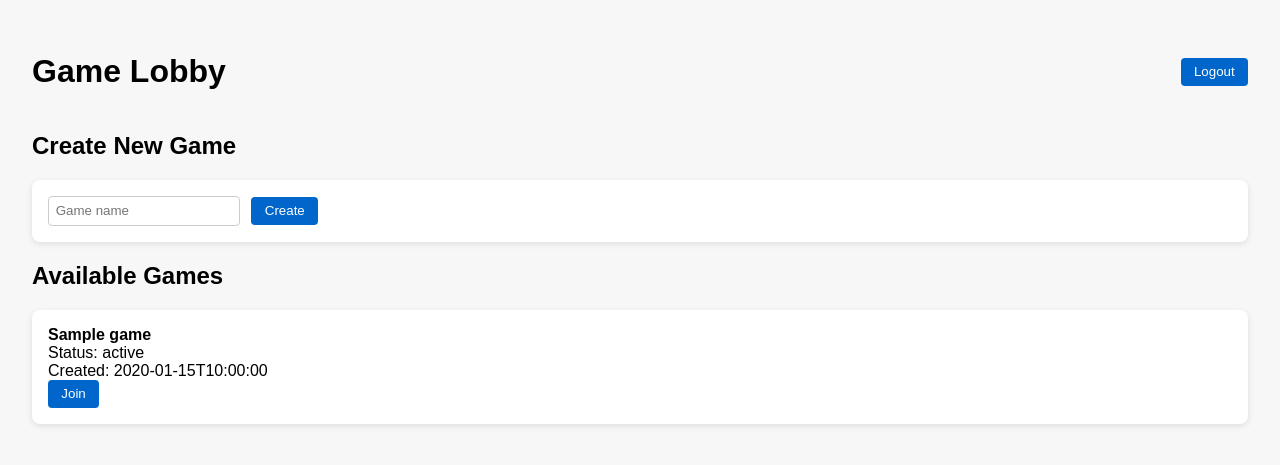
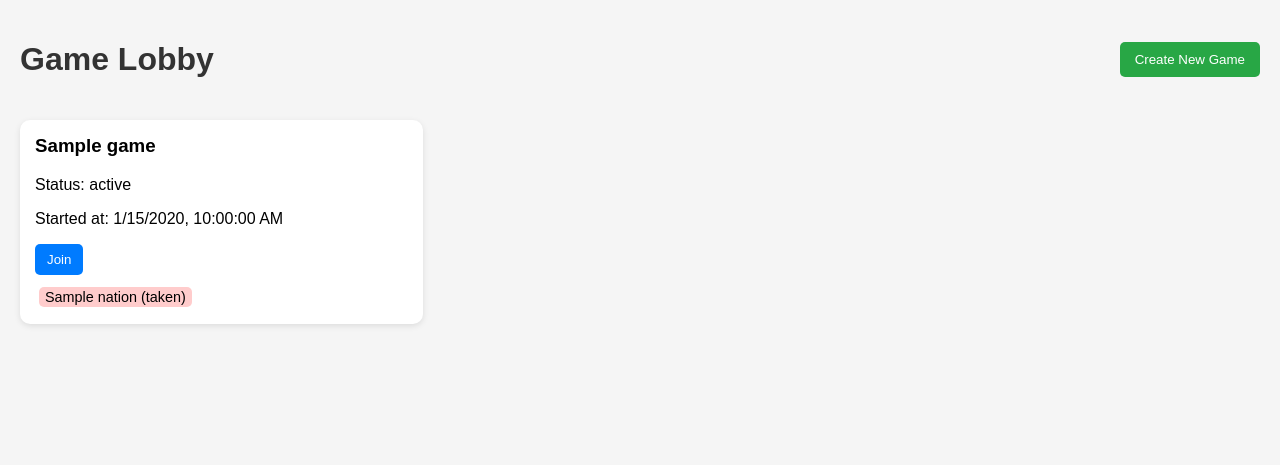
Before and after one commit to waresdtgyuijohujyghtfgrsertdgfhvk/dyplomacja-BSiAW-backend, a Flask app: page /lobby in a window 1280 px wide. Shown: the top 465 px of the page. Run offline with Flask 3, Linux system fonts and the light colour scheme; a user stored in the database is signed in; tables that the repository leaves empty hold one stand-in row (values such as "Sample post").

Commit message:
added game page

```diff
--- a/app/__init__.py
+++ b/app/__init__.py
@@ -48,4 +48,9 @@ def create_app():
     def lobby_page():
         return render_template("lobby.html")
 
+    @app.route('/game/<int:gid>')
+    @login_required
+    def game_page(gid):
+        return render_template('game.html')
+
     return app
--- a/app/models.py
+++ b/app/models.py
@@ -60,7 +60,8 @@ class Nation(db.Model):
                         db.ForeignKey("game.id", ondelete="CASCADE"),
                         nullable=False)
     user_id = db.Column(db.Integer,
-                        db.ForeignKey("user.id", ondelete="SET NULL"))
+                        db.ForeignKey("user.id", ondelete="SET NULL"),
+                        nullable=True)
     name    = db.Column(db.String(32))
 
     game   = db.relationship("Game", back_populates="nations")
--- a/app/templates/lobby.html
+++ b/app/templates/lobby.html
@@ -1,181 +1,213 @@
 <!DOCTYPE html>
-<html>
+<html lang="en">
 <head>
-  <meta charset="UTF-8" />
-  <title>Lobby – Diplomacy</title>
+  <meta charset="UTF-8">
+  <title>Diplomacy Lobby</title>
   <style>
     body {
-      font-family: sans-serif;
-      margin: 2em;
-      background: #f7f7f7;
+      font-family: Arial, sans-serif;
+      background: #f5f5f5;
+      margin: 0;
+      padding: 20px;
     }
-    header {
+    h1 {
+      color: #333;
+    }
+    .games {
+      display: grid;
+      grid-template-columns: repeat(auto-fill, minmax(300px, 1fr));
+      gap: 15px;
+      margin-top: 20px;
+    }
+    .card {
+      background: white;
+      border-radius: 10px;
+      box-shadow: 0 2px 6px rgba(0,0,0,0.1);
+      padding: 15px;
+    }
+    .card h3 {
+      margin-top: 0;
+    }
+    .card button {
+      background: #007bff;
+      border: none;
+      color: white;
+      padding: 8px 12px;
+      border-radius: 5px;
+      cursor: pointer;
+    }
+    .card button:hover {
+      background: #0056b3;
+    }
+    .topbar {
       display: flex;
       justify-content: space-between;
       align-items: center;
     }
-    button {
-      background: #0066cc;
+    button#createGameBtn {
+      background: #28a745;
+      border: none;
       color: white;
-      border: none;
-      padding: 0.5em 1em;
-      border-radius: 0.3em;
+      padding: 10px 15px;
+      border-radius: 5px;
       cursor: pointer;
     }
-    button:hover { background: #004999; }
-    .game {
-      background: white;
-      border-radius: 0.5em;
-      box-shadow: 0 2px 6px rgba(0,0,0,0.1);
-      margin: 1em 0;
-      padding: 1em;
+    button#createGameBtn:hover {
+      background: #218838;
     }
-    form#createForm {
-      margin-top: 1em;
-      background: white;
-      padding: 1em;
-      border-radius: 0.5em;
-      box-shadow: 0 2px 6px rgba(0,0,0,0.1);
+    .nations {
+      margin-top: 10px;
+      font-size: 0.9em;
     }
-    input {
-      padding: 0.5em;
-      margin-right: 0.5em;
-      border-radius: 0.3em;
+    .nation {
+      display: inline-block;
+      margin: 2px 4px;
+      padding: 2px 6px;
+      border-radius: 5px;
+      background: #e9ecef;
+    }
+    .nation.taken {
+      background: #ffcccc;
+    }
+    .nation.free {
+      background: #c8e6c9;
+    }
+    select {
+      padding: 5px;
+      border-radius: 5px;
       border: 1px solid #ccc;
-    }
-    .msg {
-      color: red;
-      margin-top: 0.5em;
-    }
-    dialog {
-      border: none;
-      border-radius: 0.5em;
-      padding: 1em;
-      box-shadow: 0 2px 10px rgba(0,0,0,0.3);
     }
   </style>
 </head>
 <body>
-  <header>
+  <div class="topbar">
     <h1>Game Lobby</h1>
-    <button onclick="logout()">Logout</button>
-  </header>
+    <button id="createGameBtn">Create New Game</button>
+  </div>
 
-  <section>
-    <h2>Create New Game</h2>
-    <form id="createForm">
-      <input type="text" id="gameName" placeholder="Game name" required>
-      <button type="submit">Create</button>
-    </form>
-    <p class="msg" id="createMsg"></p>
-  </section>
-
-  <section>
-    <h2>Available Games</h2>
-    <div id="games"></div>
-  </section>
-
-  <!-- Join modal -->
-  <dialog id="joinDialog">
-    <h3>Join Game</h3>
-    <p>Select your nation:</p>
-    <select id="nationSelect"></select>
-    <div style="margin-top:1em;">
-      <button onclick="confirmJoin()">Join</button>
-      <button onclick="document.getElementById('joinDialog').close()">Cancel</button>
-    </div>
-  </dialog>
+  <div id="gamesList" class="games"></div>
 
   <script>
-const NATION_NAMES = ["England","France","Germany","Italy","Austria","Russia","Turkey"];
-let currentJoinGameId = null;
-
     async function loadGames() {
       const res = await fetch("/api/games");
       const data = await res.json();
-  const container = document.getElementById("games");
       if (!data.ok) {
-    container.innerHTML = "<p>Login required. <a href='/login'>Go to login</a></p>";
+        alert("Failed to load games.");
         return;
       }
 
-  if (data.data.length === 0) {
-    container.innerHTML = "<p>No games yet. Create one!</p>";
+      if (!data.data.length) {
+        document.getElementById("gamesList").innerHTML =
+          "<p>No games available yet. Create one to get started!</p>";
         return;
       }
 
-  container.innerHTML = data.data.map(g => `
-    <div class="game">
-      <strong>${g.name}</strong><br>
-      Status: ${g.status || "waiting"}<br>
-      Created: ${g.started_at || "—"}<br>
-      <button onclick="openJoin(${g.id})">Join</button>
+      document.getElementById("gamesList").innerHTML = data.data.map(g => `
+        <div class="card">
+          <h3>${g.name}</h3>
+          <p>Status: ${g.status}</p>
+          <p>Started at: ${new Date(g.started_at).toLocaleString()}</p>
+          <button onclick="joinGame(${g.id})">Join</button>
+          <div id="nations-${g.id}" class="nations"></div>
         </div>
+      `).join('');
+
+      // Load nations for each game
+      for (const g of data.data) {
+        loadNations(g.id);
+      }
+    }
+
+    async function loadNations(gameId) {
+      const res = await fetch(`/api/games/${gameId}`);
+      const data = await res.json();
+      if (!data.ok) return;
+
+      const nationsDiv = document.getElementById(`nations-${gameId}`);
+      if (!nationsDiv) return;
+
+      nationsDiv.innerHTML = data.nations.map(n => `
+        <span class="nation ${n.user_id ? 'taken' : 'free'}">
+          ${n.name} ${n.user_id ? '(taken)' : '(free)'}
+        </span>
       `).join('');
     }
 
-async function openJoin(id) {
-  currentJoinGameId = id;
-  const res = await fetch(`/api/games/${id}`);
-  const data = await res.json();
-  if (!data.ok) {
-    alert("Error loading game info");
-    return;
-  }
-  const taken = data.nations.map(n => n.name);
-  const available = NATION_NAMES.filter(n => !taken.includes(n));
-  const select = document.getElementById("nationSelect");
-  select.innerHTML = available.map(n => `<option value="${n}">${n}</option>`).join('');
-  if (available.length === 0) {
-    alert("All nations already taken!");
-    return;
-  }
-  document.getElementById("joinDialog").showModal();
-}
+    async function createGame() {
+      const name = prompt("Enter a name for the new game:");
+      if (!name) return;
 
-async function confirmJoin() {
-  const nation = document.getElementById("nationSelect").value;
-  const res = await fetch(`/api/games/${currentJoinGameId}/nations`, {
+      const res = await fetch("/api/games", {
         method: "POST",
-    headers: {"Content-Type":"application/json"},
-    body: JSON.stringify({ name: nation })
+        headers: {"Content-Type": "application/json"},
+        body: JSON.stringify({ name })
       });
       const data = await res.json();
+
       if (data.ok) {
-    alert("Joined as " + nation + "!");
-    document.getElementById("joinDialog").close();
-    loadGames();
+        alert("Game created successfully!");
+        window.location.href = `/game/${data.id}`;
       } else {
-    alert(data.error || "Could not join game");
+        alert(data.error || "Failed to create game.");
       }
     }
 
-document.getElementById("createForm").onsubmit = async (e) => {
-  e.preventDefault();
-  const msg = document.getElementById("createMsg");
-  msg.textContent = "";
-  const res = await fetch("/api/games", {
+    async function joinGame(gameId) {
+      // Load game and user data
+      const [gameRes, meRes] = await Promise.all([
+        fetch(`/api/games/${gameId}`),
+        fetch(`/api/me`)
+      ]);
+      const gameData = await gameRes.json();
+      const meData = await meRes.json();
+
+      if (!gameData.ok || !meData.ok) {
+        alert("Failed to load game or user info.");
+        return;
+      }
+
+      // Already joined?
+      if (gameData.nations.some(n => String(n.user_id) === String(meData.user.id))) {
+        window.location.href = `/game/${gameId}`;
+        return;
+      }
+
+      // Find available nations
+      const available = gameData.nations.filter(n => !n.user_id);
+      if (!available.length) {
+        alert("No nations left to join in this game!");
+        return;
+      }
+
+      // Build select dropdown
+      const selectHtml = available.map(n => `<option value="${n.name}">${n.name}</option>`).join('');
+      const container = document.createElement('div');
+      container.innerHTML = `
+        <label>Select your nation: </label>
+        <select id="nationSelect">${selectHtml}</select>
+        <button id="confirmJoin">Join Game</button>
+      `;
+      document.body.appendChild(container);
+
+      document.getElementById("confirmJoin").addEventListener("click", async () => {
+        const nationName = document.getElementById("nationSelect").value;
+        const res = await fetch(`/api/games/${gameId}/nations`, {
           method: "POST",
-    headers: {"Content-Type":"application/json"},
-    body: JSON.stringify({ name: gameName.value })
+          headers: {"Content-Type": "application/json"},
+          body: JSON.stringify({ name: nationName })
         });
         const data = await res.json();
+
         if (data.ok) {
-    msg.style.color = "green";
-    msg.textContent = "Game created!";
-    gameName.value = "";
-    loadGames();
+          alert(`You joined as ${nationName}!`);
+          window.location.href = `/game/${gameId}`;
         } else {
-    msg.style.color = "red";
-    msg.textContent = data.error || "Failed to create game";
+          alert(data.error || "Failed to join game.");
         }
-};
-
-async function logout() {
-  await fetch("/api/logout", { method: "POST" });
-  location.href = "/login";
+      });
     }
 
+    document.getElementById("createGameBtn").addEventListener("click", createGame);
     loadGames();
   </script>
 </body>
--- a/requirements.txt
+++ b/requirements.txt
@@ -4,3 +4,5 @@ psycopg[binary]>=3.2,<4
 alembic==1.13.2
 python-dotenv==1.0.1
 Flask-Migrate==4.1.0
+Flask-Bcrypt==1.0.1
+Flask-Login==0.6.3
```
Also changed, not shown: app/api.py (+22 -16 lines), app/static/styles.css (added, +55 -0 lines), app/templates/game.html (added, +183 -0 lines). Lines whose indentation alone changed are shown as unchanged.
